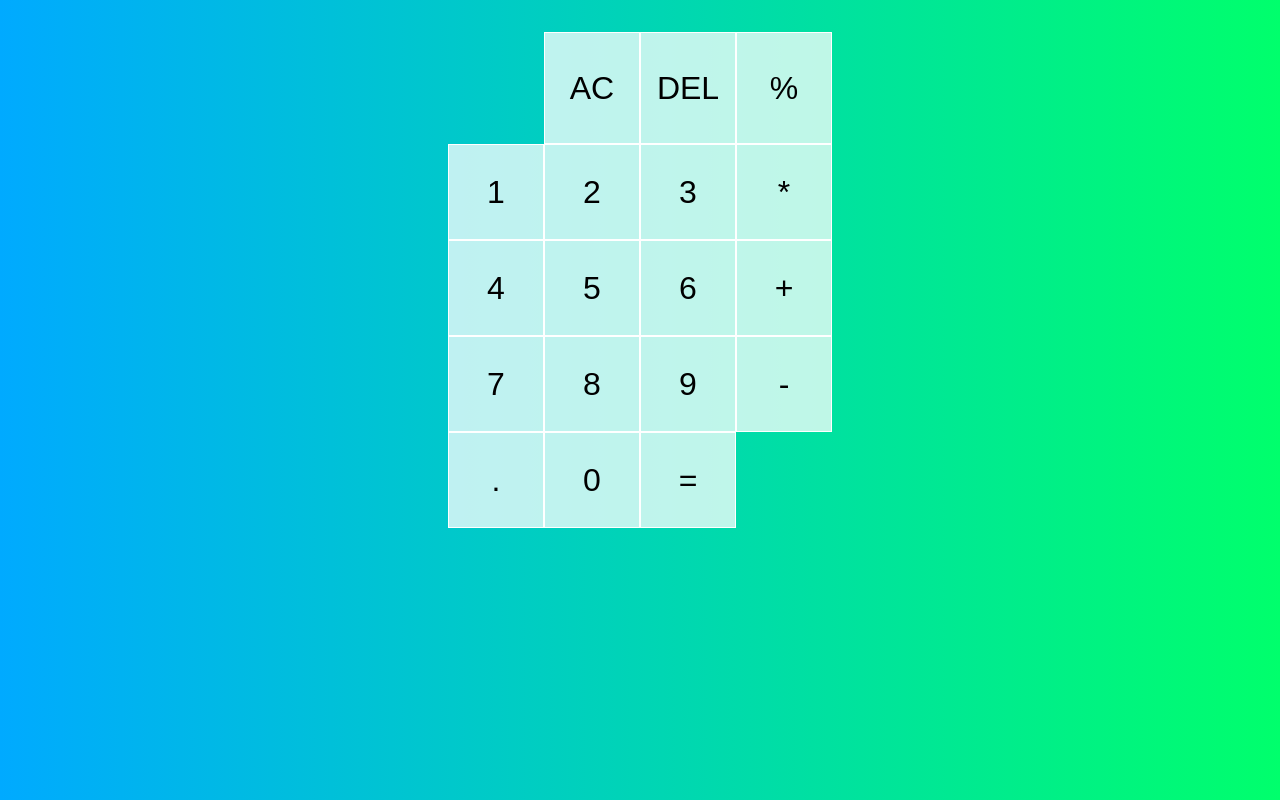
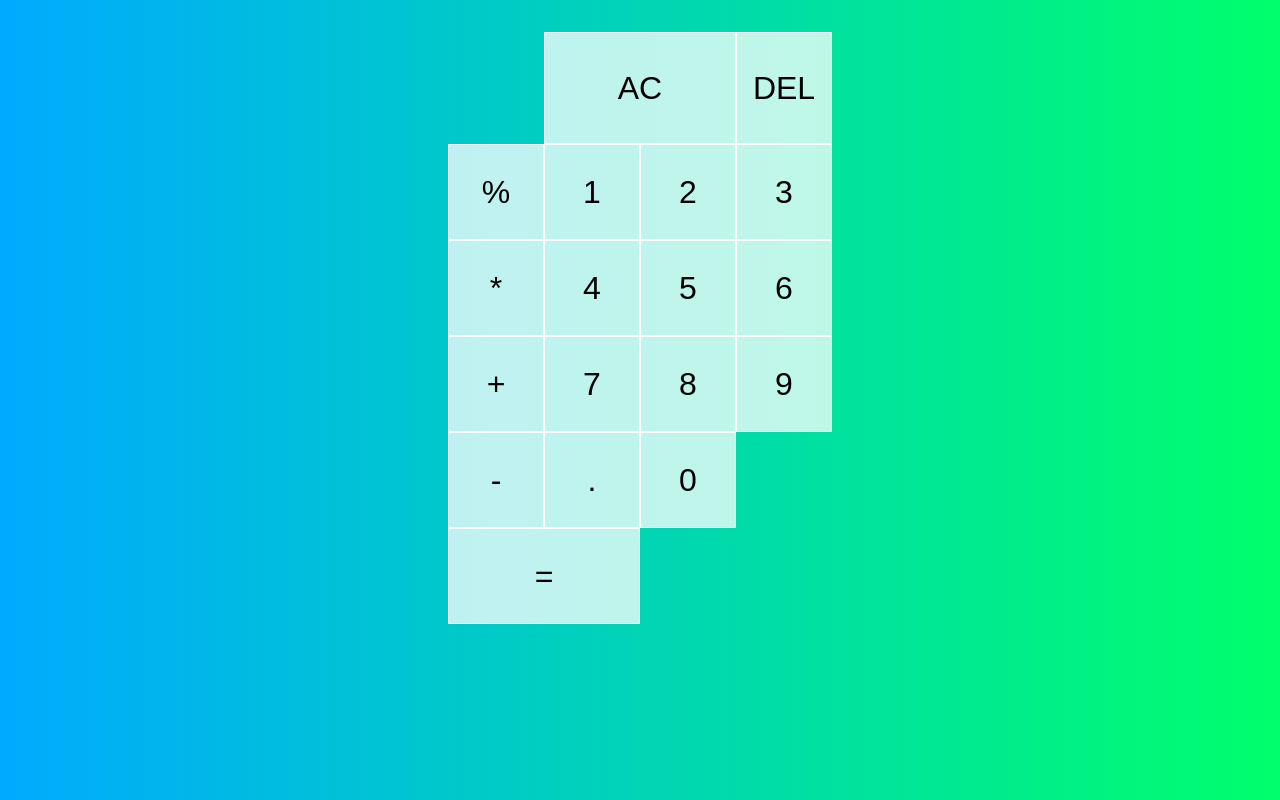
Before and after one commit to Andisiwe94/andisiwe-calucatorjs, a React (Create React App) app: page / in a window 1280 px wide. Built offline with nearby package versions, Linux system fonts and the light colour scheme.

Commit message:
added span-two

```diff
--- a/src/App.jsx
+++ b/src/App.jsx
@@ -26,6 +26,7 @@ function App() {
            <button>-</button>
            <button>.</button>
            <button>0</button>
+
            <button className='span-two'>=</button>
 
 
--- a/src/style.css
+++ b/src/style.css
@@ -28,3 +28,7 @@
 .calculator-grid > button:focus {
   background-color: rgba(255, 255, 255, .9);
 }
+
+.span-two {
+    grid-column: span 2;
+  }
```
